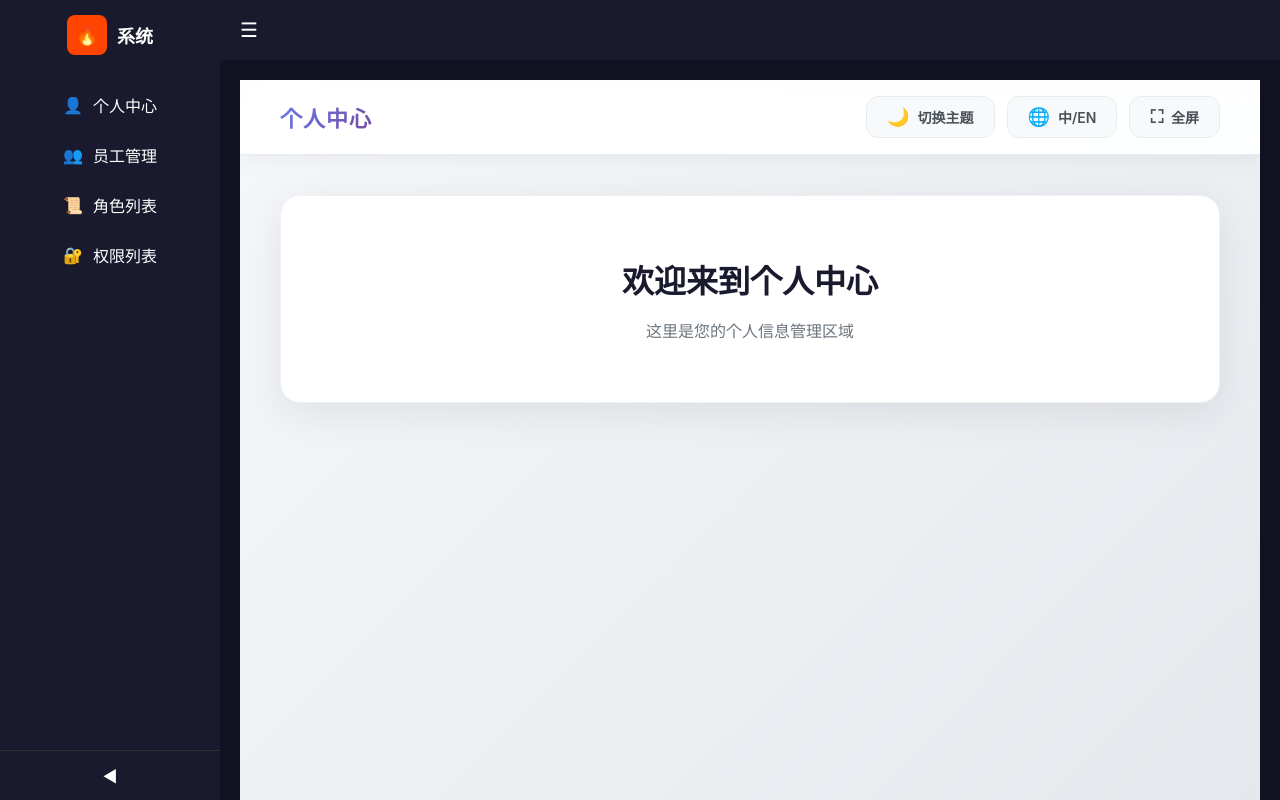
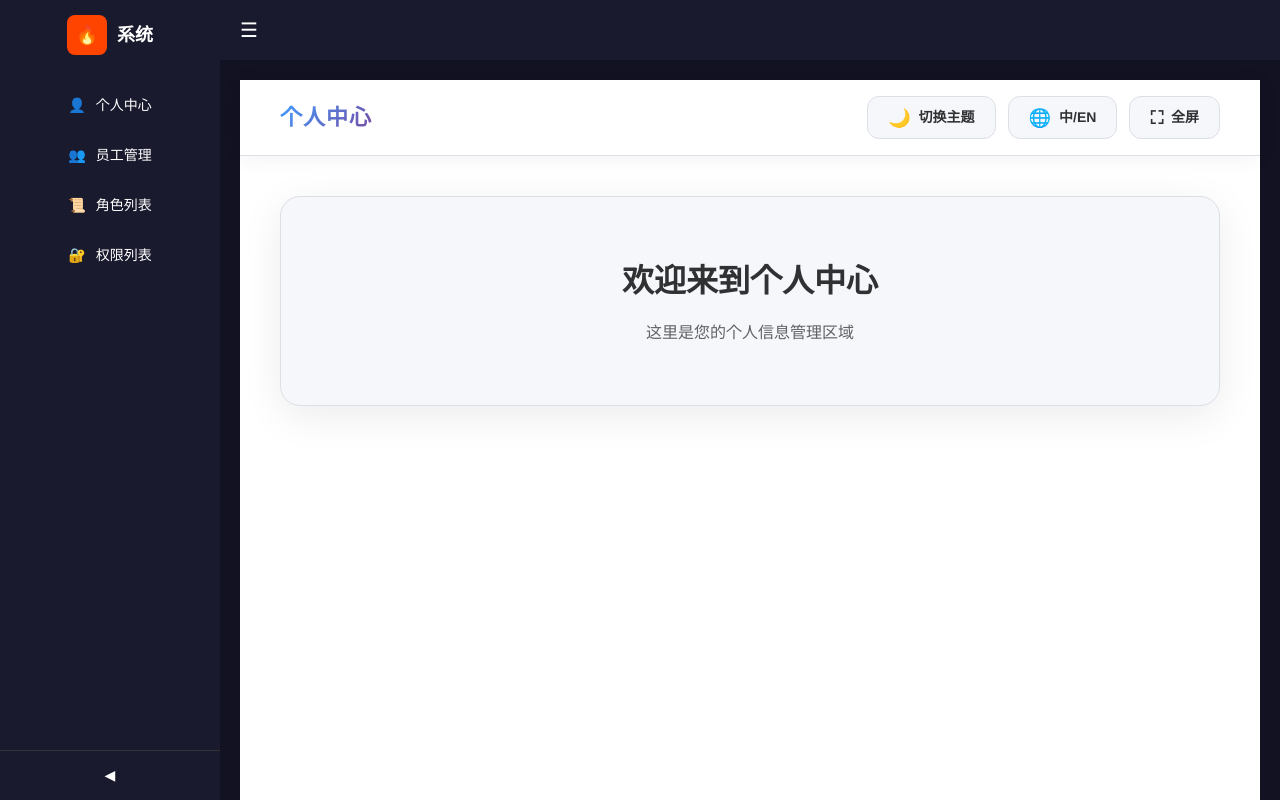
Before and after one commit to wenlingyv/aaaa, a Vue app: page /#/home in a window 1280 px wide. Built offline with nearby package versions, Linux system fonts and the light colour scheme.

Commit message:
feature 新增了主题切换功能

```diff
--- a/package.json
+++ b/package.json
@@ -13,8 +13,9 @@
     "@alicloud/openapi-client": "^0.4.15",
     "aliyun-sdk": "^1.12.10",
     "axios": "^1.13.5",
-    "element-plus": "^2.13.2",
+    "element-plus": "^2.13.6",
     "pinia": "^3.0.4",
+    "sass": "^1.99.0",
     "vant": "^4.9.22",
     "vue": "^3.5.25",
     "vue-router": "^5.0.3",
--- a/src/main.js
+++ b/src/main.js
@@ -6,7 +6,13 @@ import 'element-plus/dist/index.css'
 import Vant from 'vant';
 import 'vant/lib/index.css';
 import { createPinia } from 'pinia'
+import './styles/main.scss'
+import { useThemeStore } from './stores/theme'
 const pinia = createPinia()
 
+const app = createApp(App)
+app.use(Vant.Lazyload).use(pinia).use(Vant).use(router).use(ElementPlus).mount('#app')
 
-createApp(App).use(Vant.Lazyload).use(pinia).use(Vant).use(router).use(ElementPlus).mount('#app')
+// 加载主题状态
+const themeStore = useThemeStore()
+themeStore.loadThemeFromLocalStorage()
--- /dev/null
+++ b/src/stores/theme.js
@@ -0,0 +1,40 @@
+import { defineStore } from 'pinia';
+
+export const useThemeStore = defineStore('theme', {
+  state: () => ({
+    // 主题状态，默认为亮色主题
+    isDark: false
+  }),
+
+  actions: {
+    // 切换主题
+    toggleTheme() {
+      this.isDark = !this.isDark;
+      this.updateBodyClass();
+      this.saveThemeToLocalStorage();
+    },
+
+    // 更新 body 类名
+    updateBodyClass() {
+      if (this.isDark) {
+        document.body.classList.add('dark');
+      } else {
+        document.body.classList.remove('dark');
+      }
+    },
+
+    // 保存主题到本地存储
+    saveThemeToLocalStorage() {
+      localStorage.setItem('theme', this.isDark ? 'dark' : 'light');
+    },
+
+    // 从本地存储加载主题
+    loadThemeFromLocalStorage() {
+      const savedTheme = localStorage.getItem('theme');
+      if (savedTheme) {
+        this.isDark = savedTheme === 'dark';
+        this.updateBodyClass();
+      }
+    }
+  }
+});
--- a/src/style/Personal.css
+++ b/src/style/Personal.css
@@ -1,8 +1,9 @@
 .personal-page {
   min-height: 100vh;
-  background: linear-gradient(135deg, #f5f7fa 0%, #e4e8ec 100%);
+  background: var(--bg-primary);
   margin: 0;
   padding: 0;
+  transition: all 0.3s ease;
 }
 
 .personal-header {
@@ -16,14 +17,20 @@
   position: sticky;
   top: 0;
   z-index: 100;
-  border-bottom: 1px solid rgba(228, 232, 236, 0.8);
+  border-bottom: 1px solid var(--border-color);
+  transition: all 0.3s ease;
+}
+
+body.dark .personal-header {
+  background: rgba(26, 26, 26, 0.95);
+  box-shadow: 0 2px 20px rgba(0, 0, 0, 0.2);
 }
 
 .header-left .page-title {
   font-size: 22px;
   font-weight: 700;
   margin: 0;
-  background: linear-gradient(135deg, #667eea 0%, #764ba2 100%);
+  background: linear-gradient(135deg, var(--primary-color) 0%, #764ba2 100%);
   -webkit-background-clip: text;
   -webkit-text-fill-color: transparent;
   background-clip: text;
@@ -47,9 +54,9 @@
   border-radius: 12px;
   cursor: pointer;
   transition: all 0.3s cubic-bezier(0.4, 0, 0.2, 1);
-  background: #f8f9fa;
-  color: #495057;
-  border: 1px solid #e9ecef;
+  background: var(--bg-secondary);
+  color: var(--text-primary);
+  border: 1px solid var(--border-color);
 }
 
 .header-btn .btn-icon {
@@ -62,8 +69,12 @@
   box-shadow: 0 8px 25px rgba(0, 0, 0, 0.12);
 }
 
+body.dark .header-btn:hover {
+  box-shadow: 0 8px 25px rgba(0, 0, 0, 0.3);
+}
+
 .theme-btn:hover {
-  background: linear-gradient(135deg, #667eea 0%, #764ba2 100%);
+  background: linear-gradient(135deg, var(--primary-color) 0%, #764ba2 100%);
   color: #ffffff;
   border-color: transparent;
 }
@@ -85,23 +96,30 @@
 }
 
 .content-card {
-  background: #ffffff;
+  background: var(--bg-secondary);
   border-radius: 20px;
   padding: 60px 40px;
   box-shadow: 0 10px 40px rgba(0, 0, 0, 0.08);
   text-align: center;
-  border: 1px solid rgba(228, 232, 236, 0.6);
+  border: 1px solid var(--border-color);
+  transition: all 0.3s ease;
+}
+
+body.dark .content-card {
+  box-shadow: 0 10px 40px rgba(0, 0, 0, 0.2);
 }
 
 .content-card h2 {
   font-size: 32px;
-  color: #1a1a2e;
+  color: var(--text-primary);
   margin-bottom: 16px;
   font-weight: 700;
+  transition: all 0.3s ease;
 }
 
 .content-card p {
   font-size: 16px;
-  color: #6c757d;
+  color: var(--text-secondary);
   font-weight: 400;
+  transition: all 0.3s ease;
 }
--- /dev/null
+++ b/src/styles/main.scss
@@ -0,0 +1,22 @@
+// 全局样式入口
+
+// 导入主题文件
+@import './theme/index.scss';
+
+// 全局重置样式
+* {
+  margin: 0;
+  padding: 0;
+  box-sizing: border-box;
+}
+
+body {
+  font-family: 'Helvetica Neue', Helvetica, 'PingFang SC', 'Hiragino Sans GB', 'Microsoft YaHei', Arial, sans-serif;
+  font-size: 14px;
+  line-height: 1.5;
+  color: var(--text-primary);
+  background-color: var(--bg-primary);
+  transition: all 0.3s ease;
+}
+
+// 其他全局样式
--- /dev/null
+++ b/src/styles/theme/index.scss
@@ -0,0 +1,32 @@
+// 主题入口文件
+// 定义 CSS 变量和主题切换
+
+:root {
+  // 亮色主题变量
+  --bg-primary: #ffffff;
+  --bg-secondary: #f5f7fa;
+  --bg-tertiary: #e4e7ed;
+  --text-primary: #303133;
+  --text-secondary: #606266;
+  --text-tertiary: #909399;
+  --border-color: #dcdfe6;
+  --primary-color: #409eff;
+  --success-color: #67c23a;
+  --warning-color: #e6a23c;
+  --danger-color: #f56c6c;
+}
+
+// 暗黑主题变量
+body.dark {
+  --bg-primary: #1a1a1a;
+  --bg-secondary: #2c2c2c;
+  --bg-tertiary: #3a3a3a;
+  --text-primary: #e4e7ed;
+  --text-secondary: #c0c4cc;
+  --text-tertiary: #909399;
+  --border-color: #4e4e4e;
+  --primary-color: #409eff;
+  --success-color: #67c23a;
+  --warning-color: #e6a23c;
+  --danger-color: #f56c6c;
+}
--- a/src/views/Personal.vue
+++ b/src/views/Personal.vue
@@ -5,8 +5,8 @@
         <h1 class="page-title">个人中心</h1>
       </div>
       <div class="header-right">
-        <button class="header-btn theme-btn">
-          <span class="btn-icon">🌙</span>
+        <button class="header-btn theme-btn" @click="toggleTheme">
+          <span class="btn-icon">{{ themeStore.isDark ? '☀️' : '🌙' }}</span>
           <span>切换主题</span>
         </button>
         <button class="header-btn lang-btn">
@@ -30,4 +30,11 @@
 
 <script setup>
 import '../style/Personal.css'
+import { useThemeStore } from '../stores/theme'
+
+const themeStore = useThemeStore()
+
+const toggleTheme = () => {
+  themeStore.toggleTheme()
+}
 </script>
```
Also changed, not shown: src/styles/theme/dark.scss (added, +20 -0 lines), src/styles/theme/light.scss (added, +20 -0 lines), 1 other file (tests, documents, lock files or other folders).
